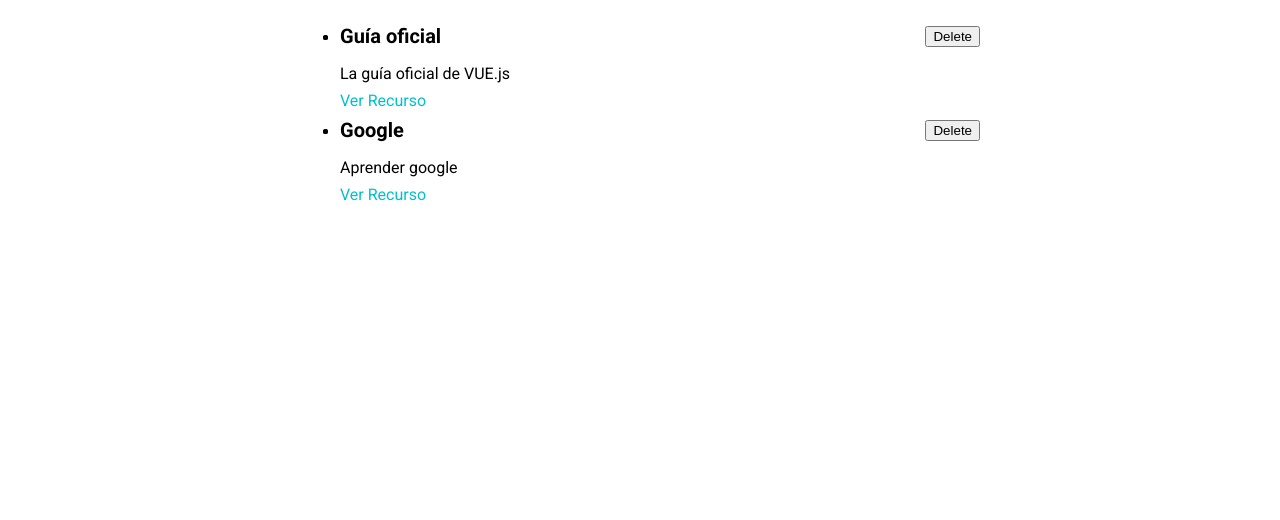
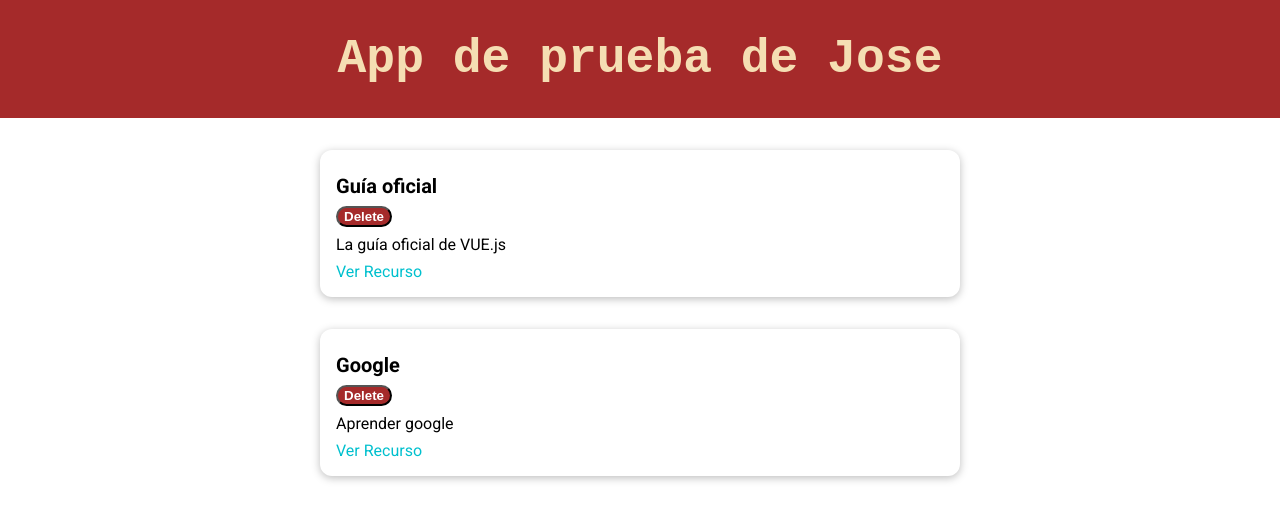
Before and after one commit to vikiii22/Curso-Vue, a Vue app in the folder The-Learning-Resources-App/: page / in a window 1280 px wide. Shown: the top 520 px of the page. Built offline with nearby package versions, Linux system fonts and the light colour scheme.

Commit message:
app de repaso

```diff
--- a/The-Learning-Resources-App/src/App.vue
+++ b/The-Learning-Resources-App/src/App.vue
@@ -1,22 +1,17 @@
 <template>
-  <ul>
-    <li v-for="r in storedResources" :key="r.id">
-      <resource-item
-        :description="r.description"
-        :link="r.link"
-        :title="r.title"
-      ></resource-item>
-    </li>
-  </ul>
+<the-header :titulo="titulo"></the-header>
+  <resource-stored :stored="storedResources"></resource-stored>
 </template>
 
 <script>
-import ResourceItem from './components/ResourceItem.vue';
+import TheHeader from './components/TheHeader.vue';
+import ResourceStored from './components/ResourceStored.vue';
 export default {
-  components: { 'resource-item': ResourceItem },
+  components: { ResourceStored, TheHeader },
 
   data() {
     return {
+      titulo:'App de prueba de Jose',
       storedResources: [
         {
           id: 'Guía oficial',
--- /dev/null
+++ b/The-Learning-Resources-App/src/components/BaseButton.vue
@@ -0,0 +1,23 @@
+<template>
+    <button>{{ texto }}</button>
+</template>
+
+<script>
+export default {
+    props:['texto']
+}
+</script>
+
+<style scoped>
+button{
+    border-radius: 30px;
+    background-color: brown;
+    color: white;
+    font-weight: bold;
+}
+
+button:hover{
+    background-color: aquamarine;
+    color: black;
+}
+</style>
--- /dev/null
+++ b/The-Learning-Resources-App/src/components/BaseCard.vue
@@ -0,0 +1,25 @@
+<template>
+  <div>
+    <slot></slot>
+  </div>
+</template>
+
+<script>
+export default {
+    data(){
+        return{
+
+        }
+    }
+};
+</script>
+
+<style scoped>
+div {
+  border-radius: 12px;
+  box-shadow: 0 2px 8px rgba(0, 0, 0, 0.26);
+  padding: 1rem;
+  margin: 2rem auto;
+  max-width: 40rem;
+}
+</style>
--- a/The-Learning-Resources-App/src/components/ResourceItem.vue
+++ b/The-Learning-Resources-App/src/components/ResourceItem.vue
@@ -1,10 +1,10 @@
 <template>
   <li>
     <div>
-      <header>
+      <div>
         <h3>{{ title }}</h3>
-        <button>Delete</button>
-      </header>
+        <base-button texto="Delete"></base-button>
+      </div>
     </div>
     <p>{{ description }}</p>
     <nav>
@@ -14,7 +14,9 @@
 </template>
 
 <script>
+import BaseButton from './BaseButton.vue';
 export default {
+  components: { BaseButton },
   props: {
     title: String,
     description: String,
--- a/The-Learning-Resources-App/src/components/ResourceStored.vue
+++ b/The-Learning-Resources-App/src/components/ResourceStored.vue
@@ -1,31 +1,30 @@
 <template>
-    <ul></ul>
+  <ul>
+    <li v-for="r in stored" :key="r.id">
+      <base-card
+        ><resource-item
+          :description="r.description"
+          :link="r.link"
+          :title="r.title"
+        ></resource-item
+      ></base-card>
+    </li>
+  </ul>
 </template>
 
 <script>
+import BaseCard from './BaseCard.vue';
+import ResourceItem from './ResourceItem.vue';
 export default {
+  components: { ResourceItem, BaseCard },
+  props: ['stored'],
   data() {
-    return {
-      storedResources: [
-        {
-          id: 'Guía oficial',
-          title: 'Guía oficial',
-          description: 'La guía oficial de VUE.js',
-          link: 'https://vuejs.org',
-        },
-        {
-          id: 'google',
-          title: 'Google',
-          description: 'Aprender google',
-          link: 'https://google.org',
-        },
-      ],
-    };
+    return {};
   },
 };
 </script>
 
-<style>
+<style scoped>
 ul {
   list-style: none;
   margin: 0;
--- /dev/null
+++ b/The-Learning-Resources-App/src/components/TheHeader.vue
@@ -0,0 +1,31 @@
+<template>
+    <header>
+        <h1>{{ titulo }}</h1>
+    </header>
+</template>
+
+<script>
+export default {
+    props:['titulo'],
+}
+</script>
+
+<style>
+header{
+    background-color: brown;
+    color: wheat;
+    font-family: 'Courier New', Courier, monospace;
+    font-size:x-large;
+}
+
+@media (max-width: 600px) {
+    header{
+        font-size: medium;
+    }
+}
+
+h1{
+    margin-left: auto;
+    margin-right: auto;
+}
+</style>
```
